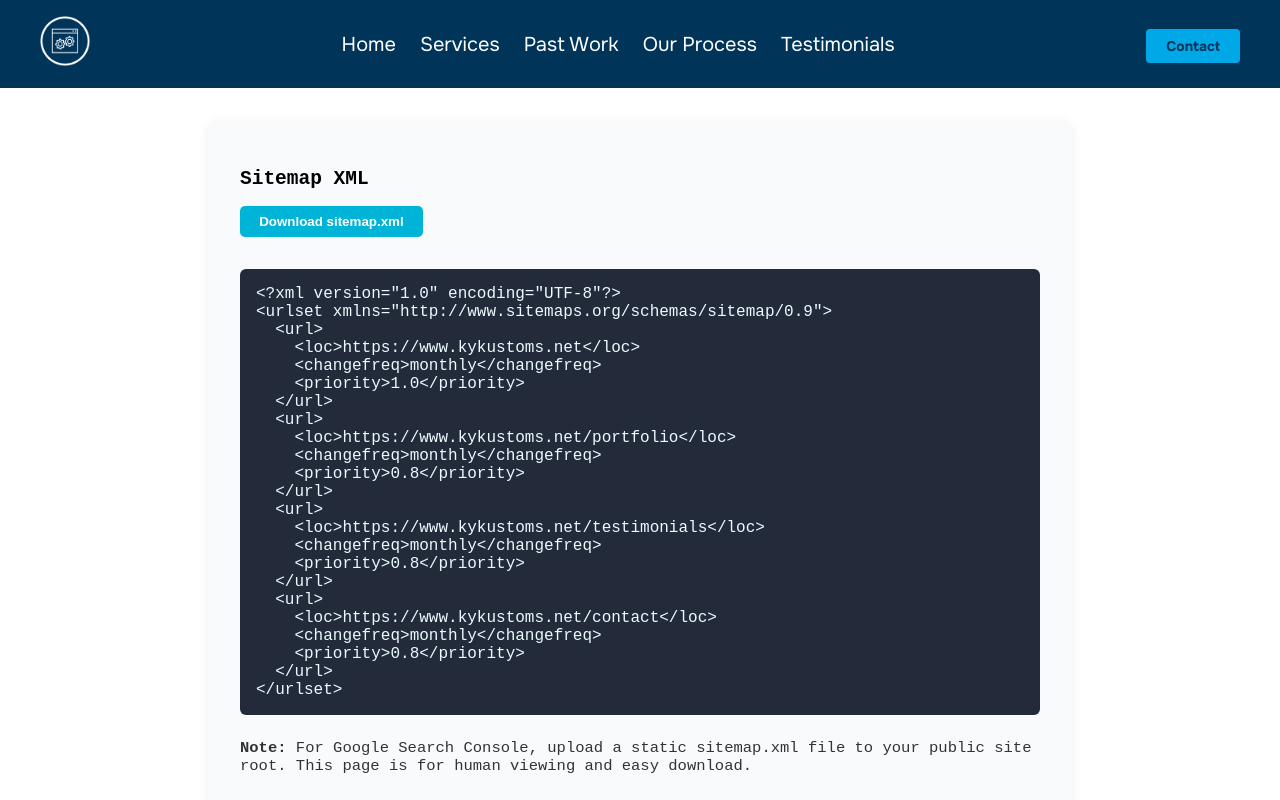
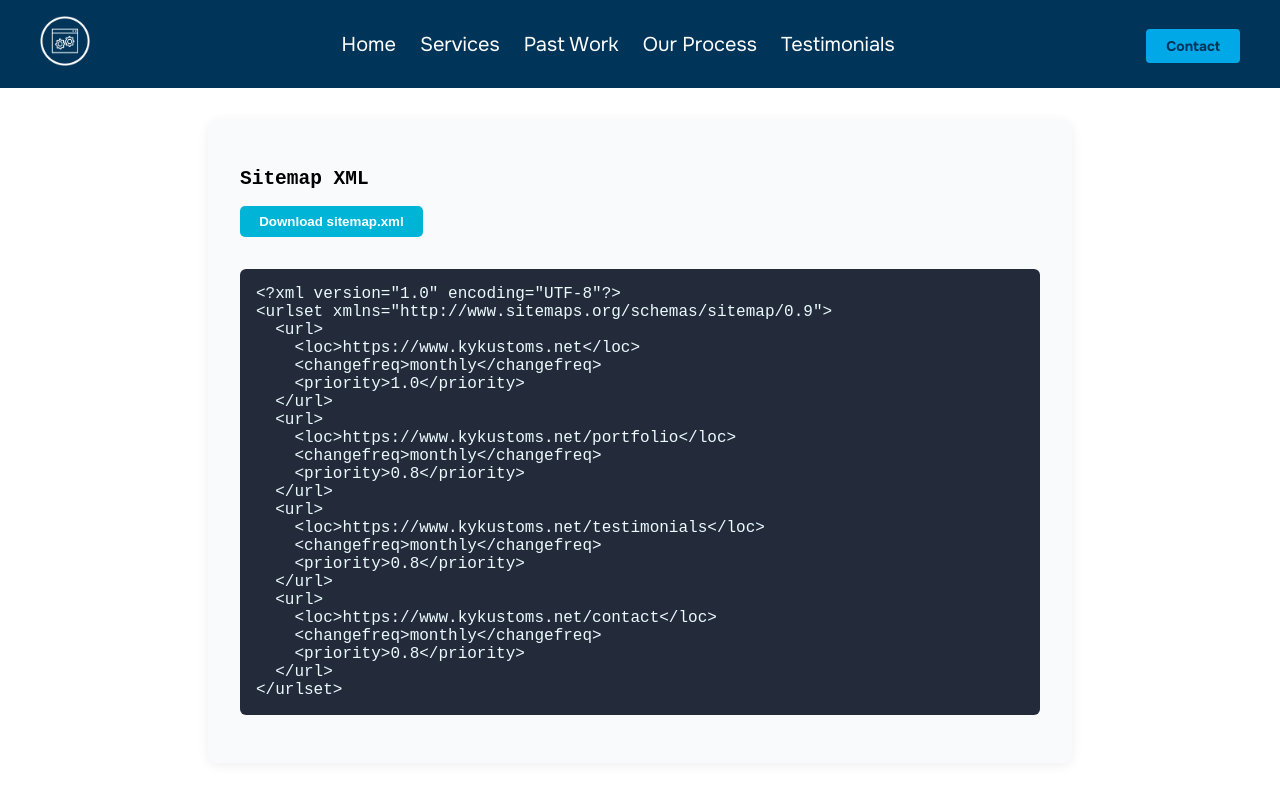
Before and after one commit to kaalbregtse/KyKustoms, a React (Create React App) app: page /sitemap in a window 1280 px wide. Shown: the top 800 px of the page. Built offline with nearby package versions, Linux system fonts and the light colour scheme.

Commit message:
sitemap update

```diff
--- a/src/components/global/sitemap.jsx
+++ b/src/components/global/sitemap.jsx
@@ -68,9 +68,6 @@ ${urls.map(
             }}>
                 {xml}
             </pre>
-            <p style={{marginTop: "1.5rem", color: "#333", fontSize: "0.97rem"}}>
-                <strong>Note:</strong> For Google Search Console, upload a static <code>sitemap.xml</code> file to your public site root. This page is for human viewing and easy download.
-            </p>
         </div>
     );
 }
```
